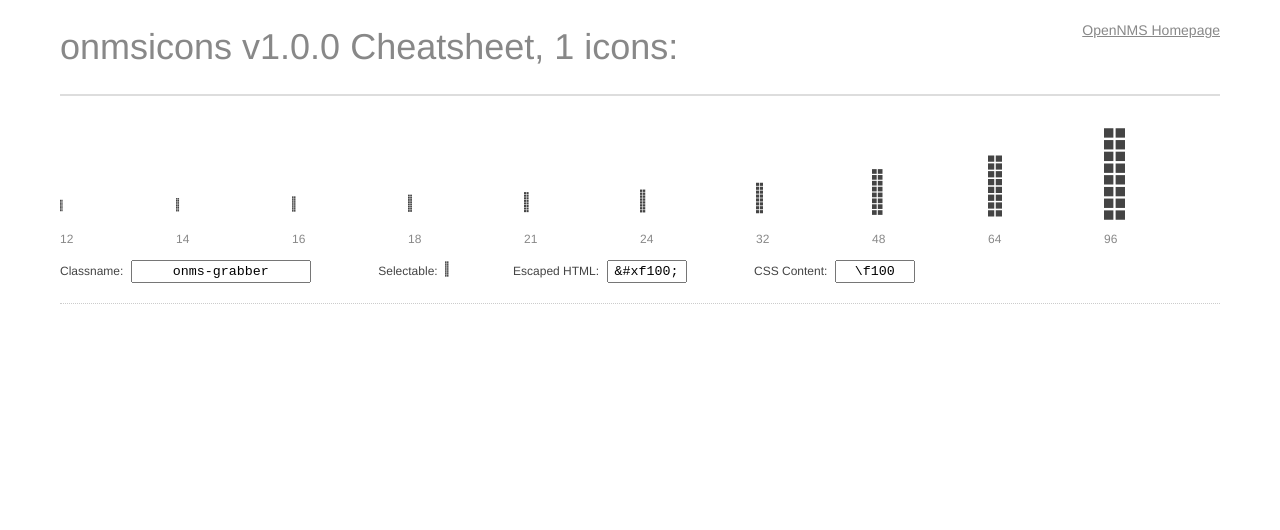
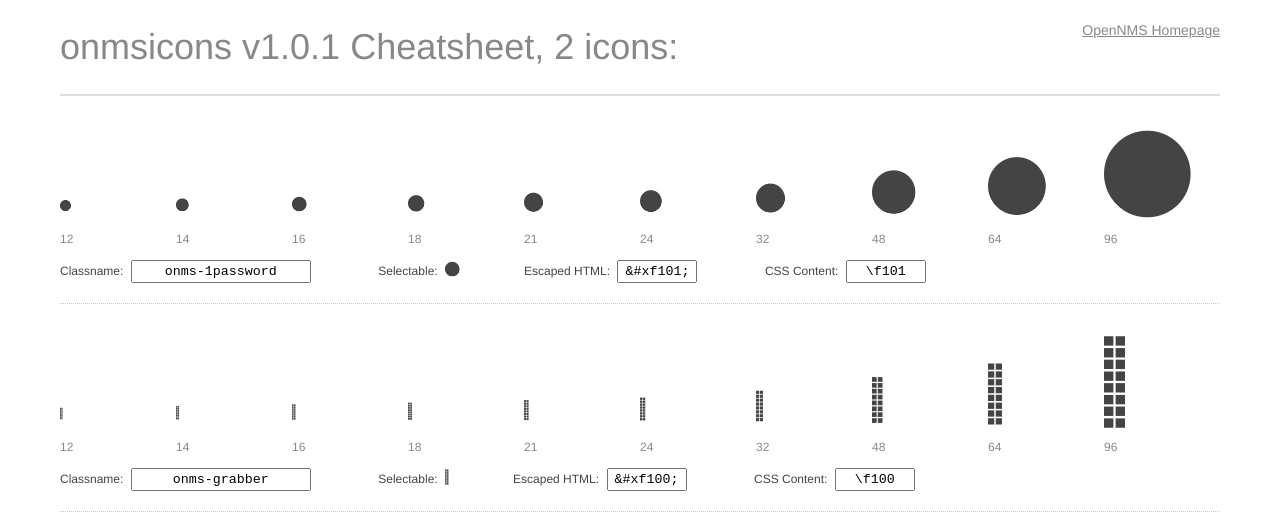
Before and after one commit to OpenNMS/onmsicons, a website: page cheatsheet.html in a window 1280 px wide. Drawn offline with Linux system fonts and the light colour scheme.

Commit message:
add 1password icon

```diff
--- a/bower.json
+++ b/bower.json
@@ -7,7 +7,7 @@
         "test",
         "tests"
     ],
-    "version": "1.0.0",
+    "version": "1.0.1",
     "name": "onmsicons",
     "license": "MIT",
     "authors": [
--- a/cheatsheet.html
+++ b/cheatsheet.html
@@ -1,7 +1,7 @@
 <!DOCTYPE html>
 <html>
 <head>
-  <title>onmsicons v1.0.0 Cheatsheet</title>
+  <title>onmsicons v1.0.1 Cheatsheet</title>
   <style>
     * {
       -moz-box-sizing: border-box;
@@ -142,11 +142,49 @@
 <body>
   <div class="container">
     <header>
-      <h1>onmsicons v1.0.0 Cheatsheet, 1 icons:</h1>
+      <h1>onmsicons v1.0.1 Cheatsheet, 2 icons:</h1>
       <p><a href="http://www.opennms.org/">OpenNMS Homepage</a></p>
     </header>
     <div class="content">
       <div class="icon-row">
+  <div class="preview-icon"><span class="step size-12">
+      <i class="icon onms-1password"></i>
+    </span><span class="step size-14">
+      <i class="icon onms-1password"></i>
+    </span><span class="step size-16">
+      <i class="icon onms-1password"></i>
+    </span><span class="step size-18">
+      <i class="icon onms-1password"></i>
+    </span><span class="step size-21">
+      <i class="icon onms-1password"></i>
+    </span><span class="step size-24">
+      <i class="icon onms-1password"></i>
+    </span><span class="step size-32">
+      <i class="icon onms-1password"></i>
+    </span><span class="step size-48">
+      <i class="icon onms-1password"></i>
+    </span><span class="step size-64">
+      <i class="icon onms-1password"></i>
+    </span><span class="step size-96">
+      <i class="icon onms-1password"></i>
+    </span>
+  </div>
+  <div class="preview-scale"><span class="step">12</span><span class="step">14</span><span class="step">16</span><span class="step">18</span><span class="step">21</span><span class="step">24</span><span class="step">32</span><span class="step">48</span><span class="step">64</span><span class="step">96</span></div>
+  <div class="usage">
+    <label>Classname:</label>
+    <input class="name" type="text" readonly="readonly" onClick="this.select();" value="onms-1password" />
+
+    <label>Selectable:</label>
+    <span class="ion">&#xf101;</span>
+
+    <label>Escaped HTML:</label>
+    <input class="html" type="text" readonly="readonly" onClick="this.select();" value="&amp;#xf101;" />
+
+    <label>CSS Content:</label>
+    <input class="css" type="text" readonly="readonly" onClick="this.select();" value="\f101" />
+  </div>
+</div>
+<div class="icon-row">
   <div class="preview-icon"><span class="step size-12">
       <i class="icon onms-grabber"></i>
     </span><span class="step size-14">
--- a/component.json
+++ b/component.json
@@ -1,7 +1,7 @@
 {
     "repo": "driftyco/onmsicons",
     "development": {},
-    "version": "1.0.0",
+    "version": "1.0.1",
     "styles": [
         "css/onmsicons.css"
     ],
--- a/less/_onmsicons-icons.less
+++ b/less/_onmsicons-icons.less
@@ -2,8 +2,10 @@
 // --------------------------
 
 .onmsicons,
+.@{onmsicons-prefix}1password:before,
 .@{onmsicons-prefix}grabber:before
 {
   &:extend(.ion);
 }
+.@{onmsicons-prefix}1password:before { content: @ionicon-var-1password; }
 .@{onmsicons-prefix}grabber:before { content: @ionicon-var-grabber; }
--- a/less/_onmsicons-variables.less
+++ b/less/_onmsicons-variables.less
@@ -1,5 +1,5 @@
 /*!
-Onmsicons, v1.0.0
+Onmsicons, v1.0.1
 Created by Ben Sperry for the Ionic Framework, http://onmsicons.com/
 https://twitter.com/benjsperry  https://twitter.com/ionicframework
 MIT License: https://github.com/driftyco/onmsicons
@@ -9,7 +9,8 @@ MIT License: https://github.com/driftyco/onmsicons
 
 @onmsicons-font-path: "../fonts";
 @onmsicons-font-family: "onmsicons";
-@onmsicons-version: "1.0.0";
+@onmsicons-version: "1.0.1";
 @onmsicons-prefix: onms-;
 
+@ionicon-var-1password: "\f101";
 @ionicon-var-grabber: "\f100";
--- a/package.json
+++ b/package.json
@@ -1,6 +1,6 @@
 {
   "name": "onmsicons",
-  "version": "1.0.0",
+  "version": "1.0.1",
   "description": "Custom Icons for OpenNMS",
   "repository": {
     "type": "git",
--- a/scss/_onmsicons-icons.scss
+++ b/scss/_onmsicons-icons.scss
@@ -2,8 +2,10 @@
 // --------------------------
 
 .onmsicons,
+.#{$onmsicons-prefix}1password:before,
 .#{$onmsicons-prefix}grabber:before
 {
   @extend .ion;
 }
+.#{$onmsicons-prefix}1password:before { content: $ionicon-var-1password; }
 .#{$onmsicons-prefix}grabber:before { content: $ionicon-var-grabber; }
--- a/scss/_onmsicons-variables.scss
+++ b/scss/_onmsicons-variables.scss
@@ -3,7 +3,8 @@
 
 $onmsicons-font-path: "../fonts" !default;
 $onmsicons-font-family: "onmsicons" !default;
-$onmsicons-version: "1.0.0" !default;
+$onmsicons-version: "1.0.1" !default;
 $onmsicons-prefix: onms- !default;
 
+$ionicon-var-1password: "\f101";
 $ionicon-var-grabber: "\f100";
```
Also changed, not shown: builder/build_data.json (+6 -2 lines), builder/manifest.json, css/onmsicons.css, css/onmsicons.min.css, fonts/onmsicons.ttf, fonts/onmsicons.woff, src/1password.svg (added), 4 other files.
